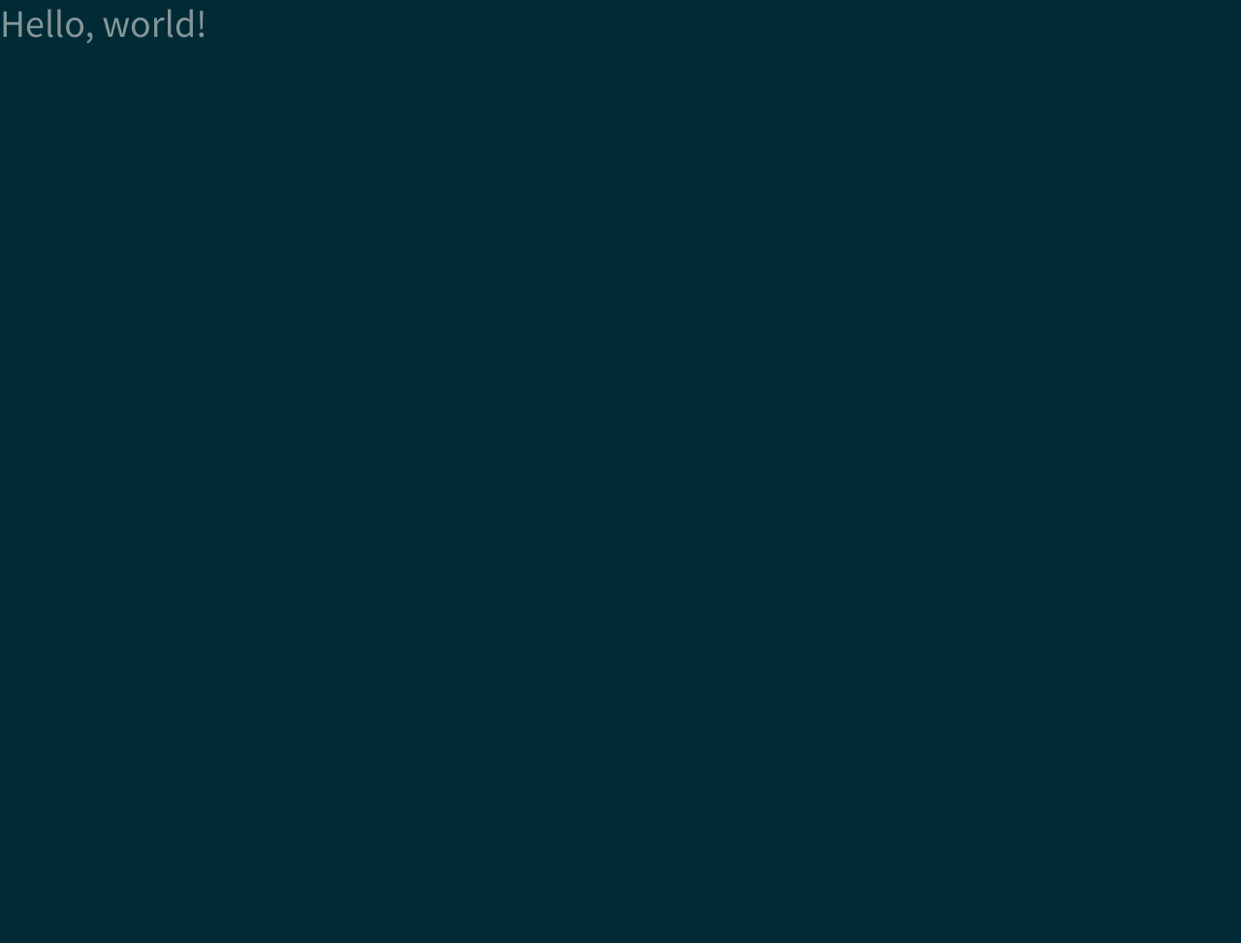
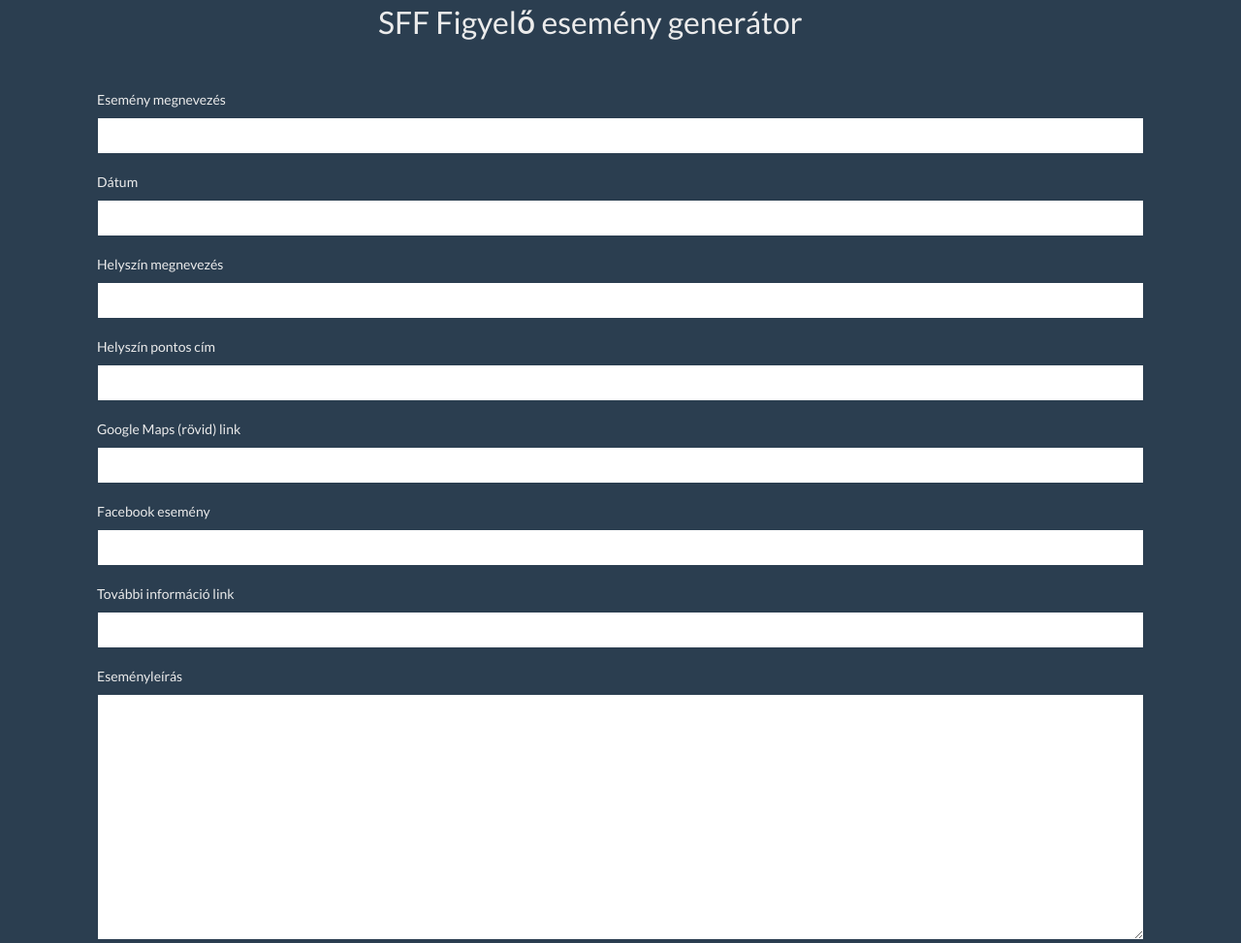
Before and after one commit to szdominik/sfffigyelo-event-generator, a website: page index.html in a window 1280 px wide. Shown: the whole page at 97% size. Before the commit the page ends 800 px from the top, so only its background shows below. Drawn offline with nearby package versions, Linux system fonts and the light colour scheme.

Commit message:
feat(form): add basic form

```diff
--- a/index.html
+++ b/index.html
@@ -5,12 +5,51 @@
   <meta charset="UTF-8">
   <meta name="viewport" content="width=device-width, initial-scale=1.0">
   <meta http-equiv="X-UA-Compatible" content="ie=edge">
-    <link href="https://maxcdn.bootstrapcdn.com/bootswatch/4.0.0-beta.3/solar/bootstrap.min.css" rel="stylesheet" integrity="sha384-Jpv9vxZao0dlyvegpeTxSgc5cczNCOpcV5ihm8RQbrMo263QmC3Sf5HIMBfr+nqx" crossorigin="anonymous">
+  <link href="https://maxcdn.bootstrapcdn.com/bootswatch/4.0.0-beta.3/superhero/bootstrap.min.css" rel="stylesheet" integrity="sha384-5wAMKUlGYMj+I1P0kUCCwryZKMvv4S6K2e0UlixY5YK3Z4/HWKP9MtELCm0Iyo74" crossorigin="anonymous">
 </head>
 <body>
-    <h1>Hello, world!</h1>
+  <div class='container'>
+    <div class='mt-1 mx-auto' style='width: 500px'>
+      <h2>SFF Figyelő esemény generátor</h2>
+    </div>
 
-
+    <div class='col'>
+      <form class='mt-5'>
+        <div class='form-group'>
+          <label for='title'>Esemény megnevezés</label>
+          <input type='text' class='form-control' name='title'>
+        </div>
+        <div class='form-group'>
+          <label for='date'>Dátum</label>
+          <input type='text' class='form-control' name='date'>
+        </div>
+        <div class='form-group'>
+          <label for='location'>Helyszín megnevezés</label>
+          <input type='text' class='form-control' name='location'>
+        </div>
+        <div class='form-group'>
+          <label for='address'>Helyszín pontos cím</label>
+          <input type='text' class='form-control' name='address'>
+        </div>
+        <div class='form-group'>
+          <label for='maps'>Google Maps (rövid) link</label>
+          <input type='text' class='form-control' name='maps'>
+        </div>
+        <div class='form-group'>
+          <label for='fb-event'>Facebook esemény</label>
+          <input type='text' class='form-control' name='fb-event'>
+        </div>
+        <div class='form-group'>
+          <label for='more-info'>További információ link</label>
+          <input type='text' class='form-control' name='more-info'>
+        </div>
+        <div class='form-group'>
+          <label for='details'>Eseményleírás</label>
+          <textarea name='details' class='form-control' rows='10'></textarea>
+        </div>
+      </form>
+    </div>
+  </div>
 
   <script src="https://code.jquery.com/jquery-3.2.1.slim.min.js" integrity="sha384-KJ3o2DKtIkvYIK3UENzmM7KCkRr/rE9/Qpg6aAZGJwFDMVNA/GpGFF93hXpG5KkN" crossorigin="anonymous"></script>
   <script src="https://cdnjs.cloudflare.com/ajax/libs/popper.js/1.12.9/umd/popper.min.js" integrity="sha384-ApNbgh9B+Y1QKtv3Rn7W3mgPxhU9K/ScQsAP7hUibX39j7fakFPskvXusvfa0b4Q" crossorigin="anonymous"></script>
```
Lines whose indentation alone changed are shown as unchanged.
